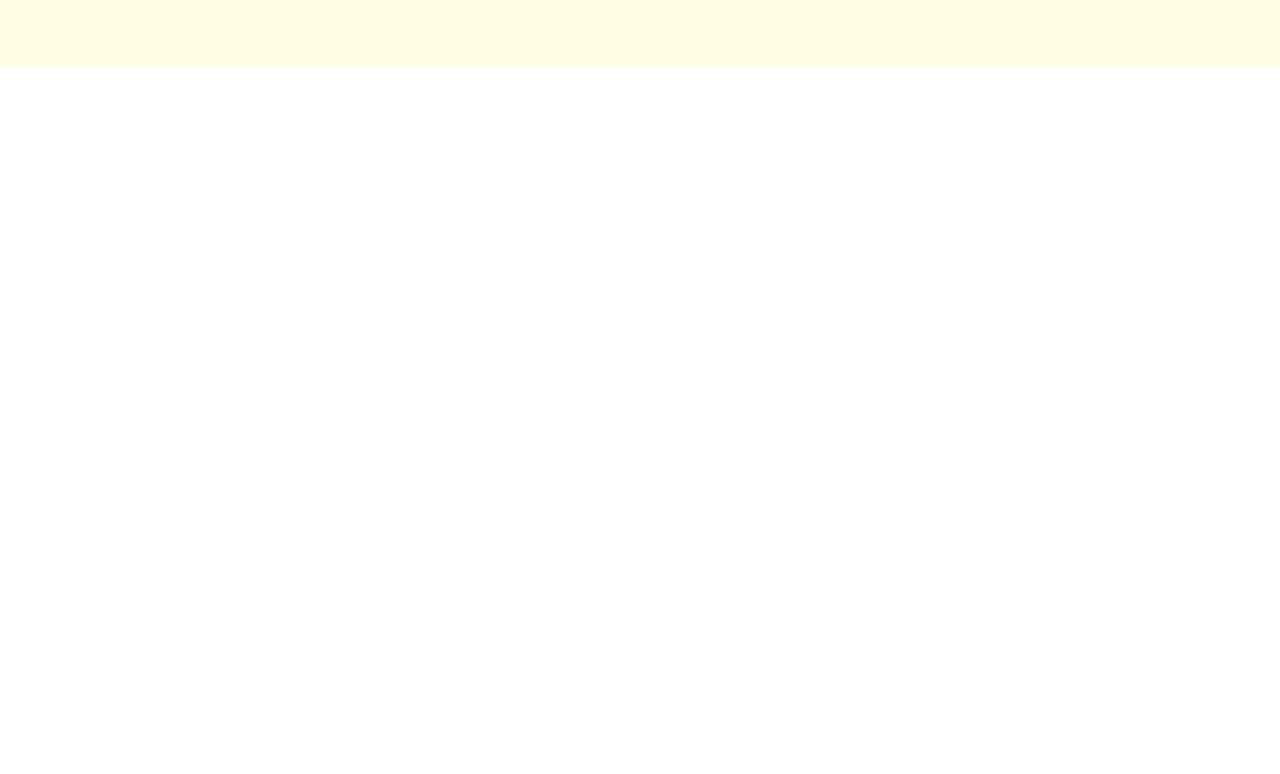
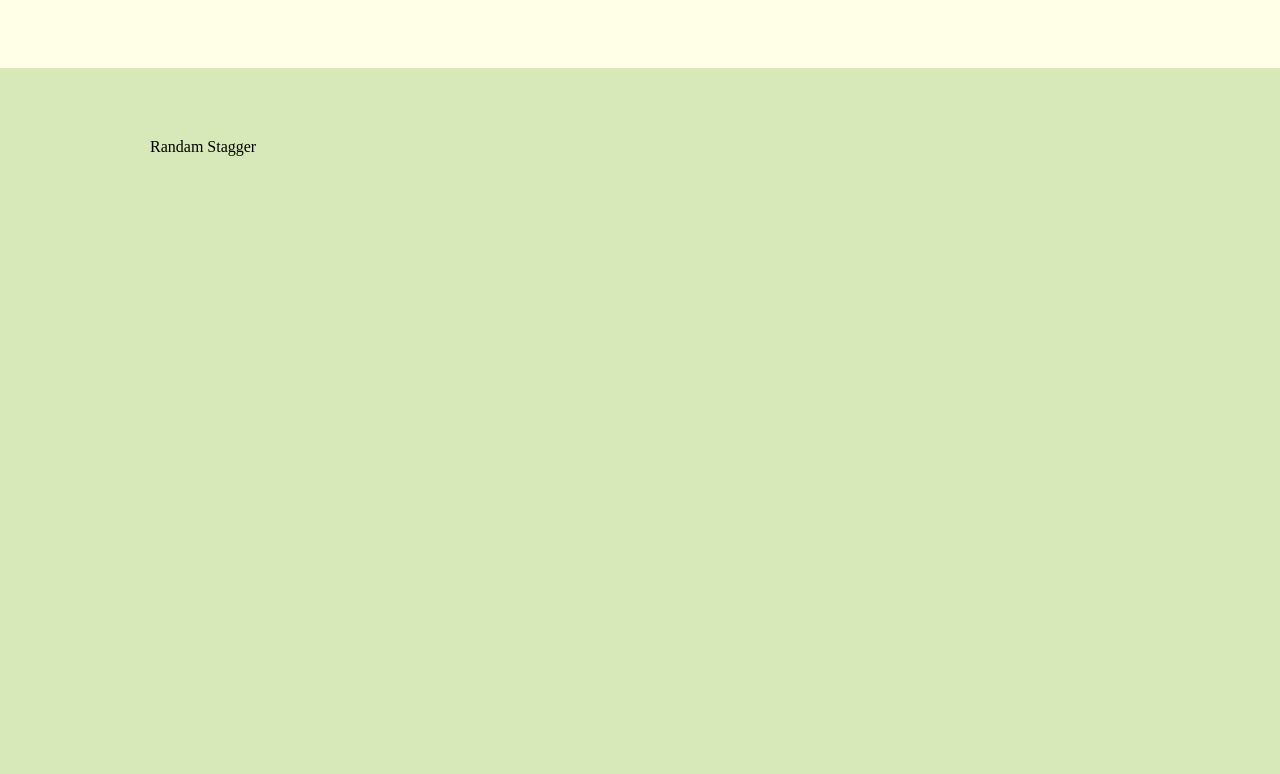
Before and after one commit to s-yoshiii/gsap-motion-recipe, a SvelteKit app: page / in a window 1280 px wide. Shown: the part 300-1074 px from the top of the page. Before the commit the page ends 800 px from the top, so only its background shows below. Built offline with nearby package versions, Linux system fonts and the light colour scheme.

Commit message:
RamdomStaggerItem追加

```diff
--- a/src/assets/_variable.scss
+++ b/src/assets/_variable.scss
@@ -2,3 +2,8 @@ $stagger-bg: #ffffe8;
 $stagger-color01: #ffd4d4;
 $stagger-color02: #cde990;
 $stagger-color03: #aacb73;
+
+$random-bg: #d7e9b9;
+$random-color01: #fffbac;
+$random-color02: #ffd495;
+$random-color03: #faab78;
--- /dev/null
+++ b/src/components/RandomStaggerItem.svelte
@@ -0,0 +1,54 @@
+<script lang="ts">
+  import { gsap } from "gsap";
+  import SectionLayout from "./SectionLayout.svelte";
+  import { onMount } from "svelte";
+  const colors = ["#fffbac", "#ffd495", "#faab78"];
+  const chooseColor = <T>(array: T[]) => {
+    const arrayIndex = Math.floor(Math.random() * array.length);
+    return colors[arrayIndex];
+  };
+  let settings: string[] = [];
+  for (let i = 0; i < 500; i++) {
+    const colorClass = chooseColor(colors);
+    settings.push(colorClass);
+  }
+  onMount(() => {
+    gsap.to(".cont__item", {
+      y: "100vh",
+      duration: 2,
+      ease: "bounce.out",
+      stagger: {
+        each: 0.01,
+        from: "random",
+        grid: "auto",
+        repeat: -1,
+      },
+    });
+  });
+</script>
+
+<SectionLayout cl="random">
+  <h2>Randam Stagger</h2>
+  <div class="cont">
+    {#each settings as value}
+      <div class="cont__item" style:background={value} />
+    {/each}
+  </div>
+</SectionLayout>
+
+<style lang="scss">
+  @use "../assets/variable";
+  .cont {
+    display: grid;
+    grid-template-columns: repeat(auto-fill, 20px);
+    grid-auto-rows: 20px;
+    gap: 10px;
+    min-height: 100vh;
+    overflow: hidden;
+    &__item {
+      width: 20px;
+      height: 20px;
+      border-radius: 50%;
+    }
+  }
+</style>
--- a/src/components/SectionLayout.svelte
+++ b/src/components/SectionLayout.svelte
@@ -21,4 +21,7 @@
   .stagger {
     background: variable.$stagger-bg;
   }
+  .random {
+    background: variable.$random-bg;
+  }
 </style>
--- a/src/routes/+page.svelte
+++ b/src/routes/+page.svelte
@@ -1,8 +1,10 @@
 <script lang="ts">
+  import RandomStaggerItem from "../components/RandomStaggerItem.svelte";
   import StaggerItem from "../components/StaggerItem.svelte";
 </script>
 
 <StaggerItem />
+<RandomStaggerItem />
 
 <style lang="scss">
 </style>
```
